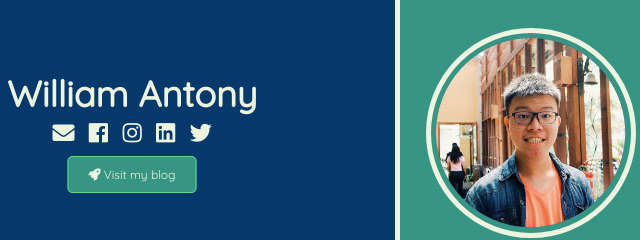
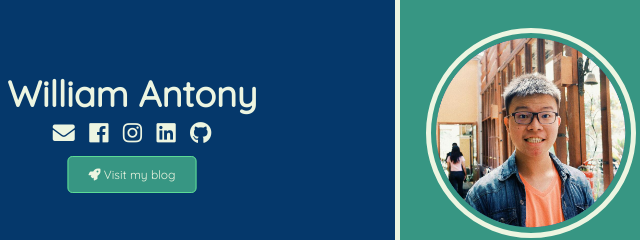
Before and after one commit to williamantony3/williamantony3.github.io, a plain HTML site: page index.html in a window 1280 px wide. Shown: the top 240 px of the page, 374-1014 px from the left. Drawn offline with Linux system fonts and the light colour scheme.

Commit message:
favicon and link github

```diff
--- a/index.html
+++ b/index.html
@@ -7,6 +7,7 @@
     <link rel="stylesheet" href="style.css">
     <link href="https://fonts.googleapis.com/css?family=Quicksand&display=swap" rel="stylesheet">
     <link rel="stylesheet" href="https://use.fontawesome.com/releases/v5.4.1/css/all.css" integrity="sha384-5sAR7xN1Nv6T6+dT2mhtzEpVJvfS3NScPQTrOxhwjIuvcA67KV2R5Jz6kr4abQsz" crossorigin="anonymous">
+    <link rel="shortcut icon" href="images/profile.png" type="image/x-icon">
     <title>William Antony</title>
 </head>
 <body>
@@ -20,7 +21,7 @@
                     <a href="https://fb.com/wil323"><i class="fab fa-facebook"></i></a>
                     <a href="https://instagram.com/williamantony3"><i class="fab fa-instagram"></i></a>
                     <a href="https://linkedin.com/in/williamantony3"><i class="fab fa-linkedin"></i></a>
-                    <a href="https://twitter.com/williamantony3"><i class="fab fa-twitter"></i></a>
+                    <a href="https://github.com/williamantony3"><i class="fab fa-github"></i></a>
                 </div>
                 <div class="visit-blog">
                     <a href="https://williamantony3.blogspot.com"><i class="fas fa-rocket"></i> Visit my blog</a>
```
